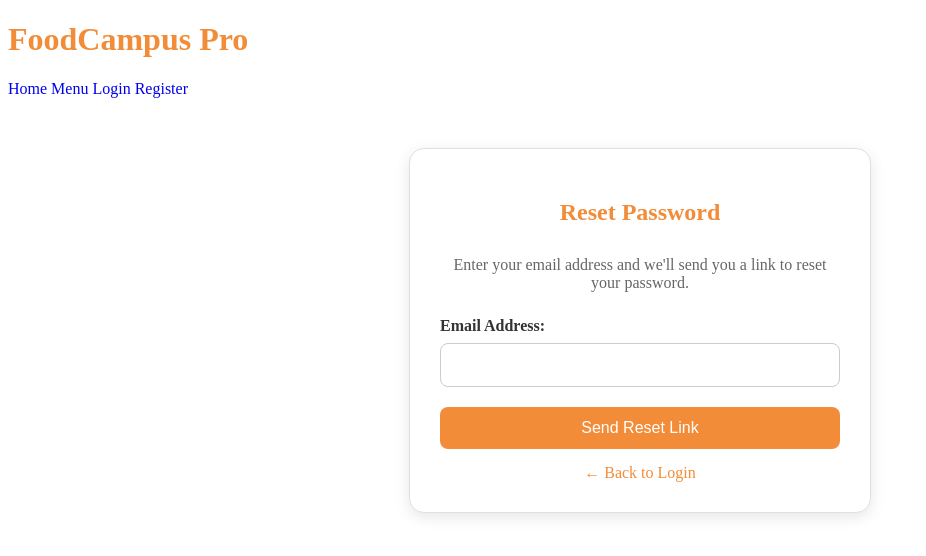
After one commit to thelian8/foodcampus-py, a Django app: page /accounts/password_reset/ in a window 1280 px wide. The commit adds this page. Shown: the top 556 px of the page, without its empty margins (0-926 px from the left). Run offline with Django 5.2, Linux system fonts and the light colour scheme.

Commit message:
forth commit

```diff
--- a/accounts/urls.py
+++ b/accounts/urls.py
@@ -1,6 +1,7 @@
 # foodcampuspro/accounts/urls.py
 
 from django.urls import path
+from django.contrib.auth import views as auth_views
 from . import views
 
 # Optional: Add app_name for clarity, though not strictly required for this file if no other app redirects to its internal URLs
@@ -13,4 +14,20 @@ urlpatterns = [
     # IMPORTANT: REMOVE THESE LINES, as student/teacher menus are in the 'menus' app
     # path('student-menu/', views.student_menu_view, name='student_menu'),
     # path('teacher-menu/', views.teacher_menu_view, name='teacher_menu'),
+
+    # Password reset URLs (new functionality)
+    path('password_reset/', auth_views.PasswordResetView.as_view(
+        template_name='auth/password_reset.html',
+        email_template_name='auth/password_reset_email.html',
+        subject_template_name='auth/password_reset_subject.txt'
+    ), name='password_reset'),
+    path('password_reset/done/', auth_views.PasswordResetDoneView.as_view(
+        template_name='auth/password_reset_done.html'
+    ), name='password_reset_done'),
+    path('reset/<uidb64>/<token>/', auth_views.PasswordResetConfirmView.as_view(
+        template_name='auth/password_reset_confirm.html'
+    ), name='password_reset_confirm'),
+    path('reset/done/', auth_views.PasswordResetCompleteView.as_view(
+        template_name='auth/password_reset_complete.html'
+    ), name='password_reset_complete'),
 ]
--- /dev/null
+++ b/templates/auth/password_reset.html
@@ -0,0 +1,59 @@
+{% extends 'base.html' %}
+{% load static %}
+
+{% block content %}
+<div style="max-width: 400px; margin: 50px auto; padding: 30px; background-color: #fff; border-radius: 15px; box-shadow: 0 4px 15px rgba(0,0,0,0.1); border: 1px solid #e0e0e0;">
+    <h2 style="color: #f28c38; text-align: center; margin-bottom: 30px;">Reset Password</h2>
+
+    {% if messages %}
+        {% for message in messages %}
+            <div class="alert alert-{{ message.tags }}" style="background-color: {% if message.tags == 'error' %}#f8d7da{% else %}#d4edda{% endif %}; color: {% if message.tags == 'error' %}#721c24{% else %}#155724{% endif %}; padding: 10px; border-radius: 5px; margin-bottom: 20px;">
+                {{ message }}
+            </div>
+        {% endfor %}
+    {% endif %}
+
+    <p style="color: #666; text-align: center; margin-bottom: 25px;">
+        Enter your email address and we'll send you a link to reset your password.
+    </p>
+
+    <form method="post">
+        {% csrf_token %}
+
+        <div style="margin-bottom: 20px;">
+            <label for="id_email" style="display: block; color: #333; font-weight: bold; margin-bottom: 8px;">Email Address:</label>
+            {{ form.email }}
+            {% if form.email.errors %}
+                {% for error in form.email.errors %}
+                    <p style="color: red; font-size: 0.85em; margin-top: 5px;">{{ error }}</p>
+                {% endfor %}
+            {% endif %}
+        </div>
+
+        <button type="submit" style="width: 100%; padding: 12px; background-color: #f28c38; color: white; border: none; border-radius: 8px; font-size: 16px; cursor: pointer; margin-bottom: 15px;">
+            Send Reset Link
+        </button>
+    </form>
+
+    <div style="text-align: center;">
+        <a href="{% url 'accounts:login' %}" style="color: #f28c38; text-decoration: none;">← Back to Login</a>
+    </div>
+</div>
+
+<style>
+    #id_email {
+        width: 100%;
+        padding: 12px;
+        border: 1px solid #ccc;
+        border-radius: 8px;
+        font-size: 16px;
+        box-sizing: border-box;
+    }
+
+    #id_email:focus {
+        outline: none;
+        border-color: #f28c38;
+        box-shadow: 0 0 5px rgba(242, 140, 56, 0.3);
+    }
+</style>
+{% endblock %}
--- /dev/null
+++ b/templates/auth/password_reset_subject.txt
@@ -0,0 +1 @@
+Password Reset for FoodCampus Pro
--- a/templates/registration/login.html
+++ b/templates/registration/login.html
@@ -135,6 +135,12 @@
 
             <button type="submit" class="login-btn">Login</button>
         </form>
+
+        <div style="text-align: center; margin-top: 20px;">
+            <a href="{% url 'accounts:password_reset' %}" style="color: #f28c38; text-decoration: none; font-size: 14px;">
+                Forgot your password?
+            </a>
+        </div>
     </div>
 </body>
 </html>
```
Also changed, not shown: foodcampuspro/settings.py (+12 -0 lines), templates/auth/login.html (+6 -1 lines), templates/auth/password_reset_complete.html (added, +18 -0 lines), templates/auth/password_reset_confirm.html (added, +77 -0 lines), templates/auth/password_reset_done.html (added, +23 -0 lines), templates/auth/password_reset_email.html (added, +17 -0 lines).
